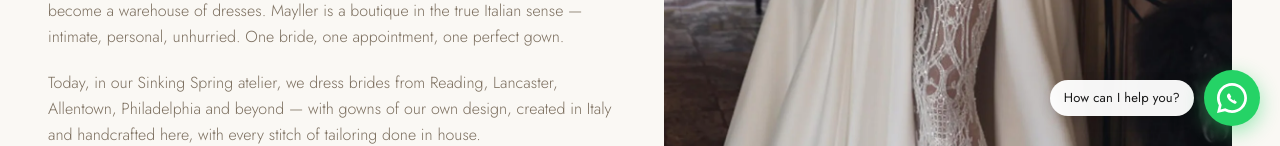
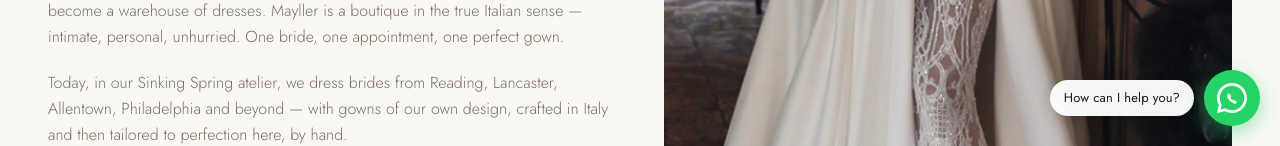
Before and after one commit to ulisse2025/mayller-bridal, a Next.js app in the folder pronovias/: page /about in a window 1280 px wide. Shown: the part 654-800 px from the top of the page. Built offline with nearby package versions, Linux system fonts and the light colour scheme.

Commit message:
Update description in AboutPage metadata

```diff
--- a/pronovias/src/app/about/page.tsx
+++ b/pronovias/src/app/about/page.tsx
@@ -7,7 +7,7 @@ import { SiteFooter } from '@/components/site/site-footer'
 export const metadata: Metadata = {
   title: 'Our Italian Story',
   description:
-    'The story of Mayller Bridal Italian Style: authentic Italian craftsmanship, three decades of tailoring, and a boutique in Sinking Spring, Pennsylvania built around one bride at a time.',
+    'The story of Mayller Bridal Italian Style: gowns designed by Mayller and crafted in Italy, three decades of tailoring, and a boutique in Sinking Spring, Pennsylvania built around one bride at a time.',
   alternates: { canonical: 'https://mayllerbridal.com/about' },
 }
 
@@ -41,8 +41,7 @@ export default function AboutPage() {
               <p>
                 Today, in our Sinking Spring atelier, we dress brides from Reading,
                 Lancaster, Allentown, Philadelphia and beyond — with gowns of our own
-                design, created in Italy and handcrafted here, with every stitch of
-                tailoring done in house.
+                design, crafted in Italy and then tailored to perfection here, by hand.
               </p>
             </div>
           </div>
```
